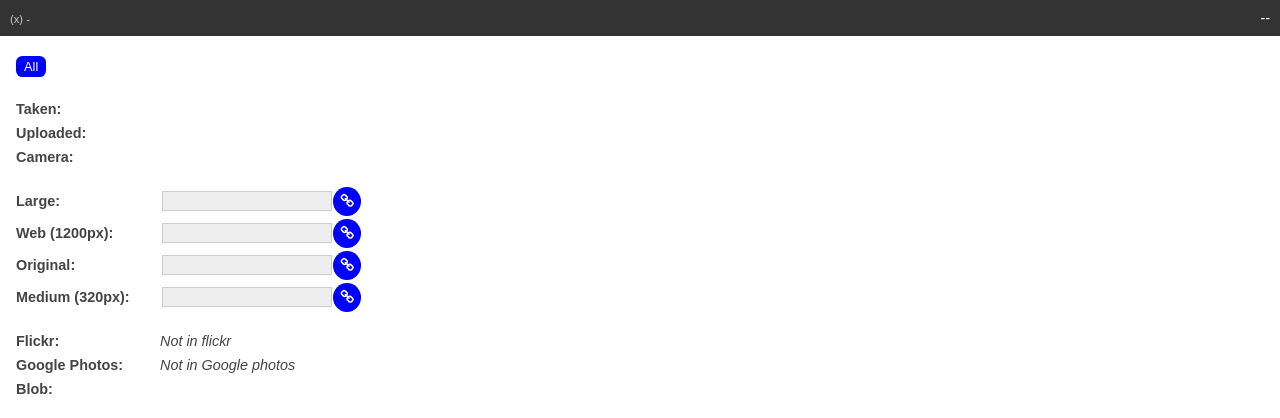
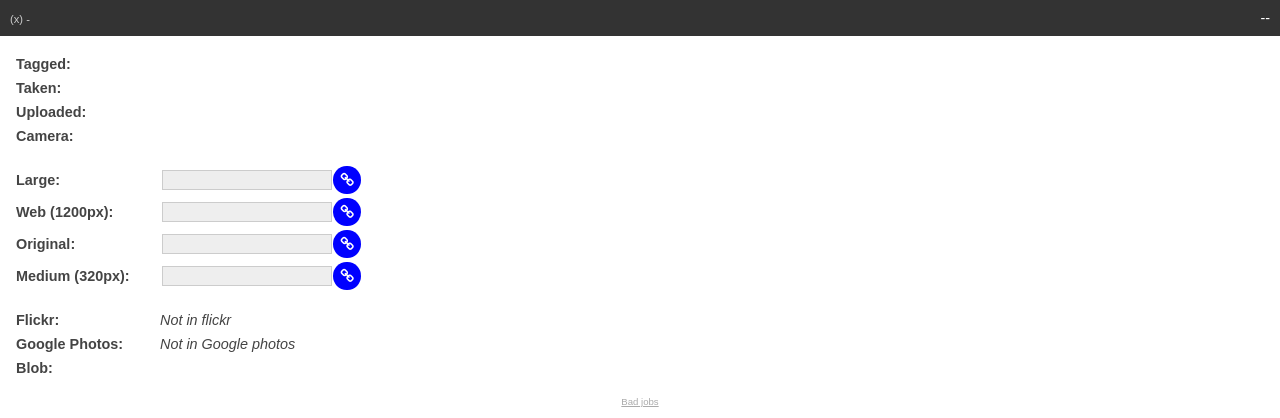
Before and after one commit to jjdelc/Photolog, a Flask app: template upload-api/upload_api/webend/templates/detail.html in a window 1280 px wide. Shown: the part 36-454 px from the top of the page. Run offline with Flask 2, Linux system fonts and the light colour scheme; the template is opened without the code that fills it, so the values that code supplies are empty; some libraries are stand-ins or nearby versions.

Commit message:
Pic detail page details

```diff
--- a/upload-api/upload_api/webend/templates/detail.html
+++ b/upload-api/upload_api/webend/templates/detail.html
@@ -13,16 +13,17 @@
 </figure>
 
 <section class="extra-info">
-<ul class="tag-list">
-    <li><a href="/">All</a></li>
+
+
+<dl>
+<dt>Tagged</dt>
+<dd><ul class="tag-list">
 {% for tag in tags %}
     <li>
     <a href="{{ url_for('view_tags', tag_list=tag) }}">{{ tag }}</a>
     </li>
 {% endfor %}
-</ul>
-
-<dl>
+</ul></dd>
 <dt>Taken</dt>
 <dd>{{ picture.date_taken }}</dd>
 <dt>Uploaded</dt>
--- a/upload-api/upload_api/webend/templates/photo_list.html
+++ b/upload-api/upload_api/webend/templates/photo_list.html
@@ -9,7 +9,7 @@
     </li>
 {% endfor %}
 </ol>
-
+<section class="extra-info">
 <ol class="paginator">
 {% if paginator.prev %}
     <li><a href="?page={{paginator.prev}}"><i class="fa fa-chevron-left"></i> </a></li>
@@ -44,4 +44,5 @@
 {% endfor %}
 </ul>
 <p>Total images: {{ total }}</p>
+</section>
 {% endblock %}
```
